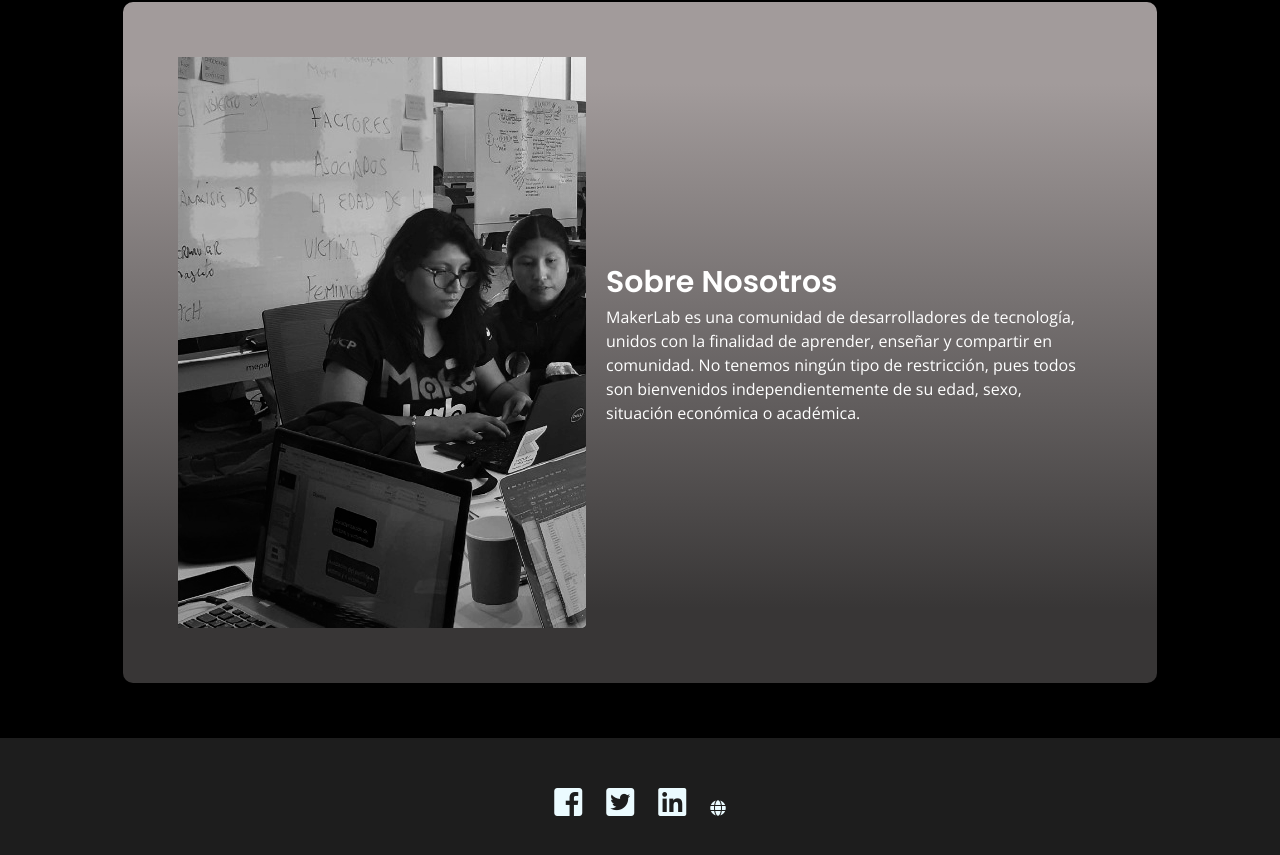
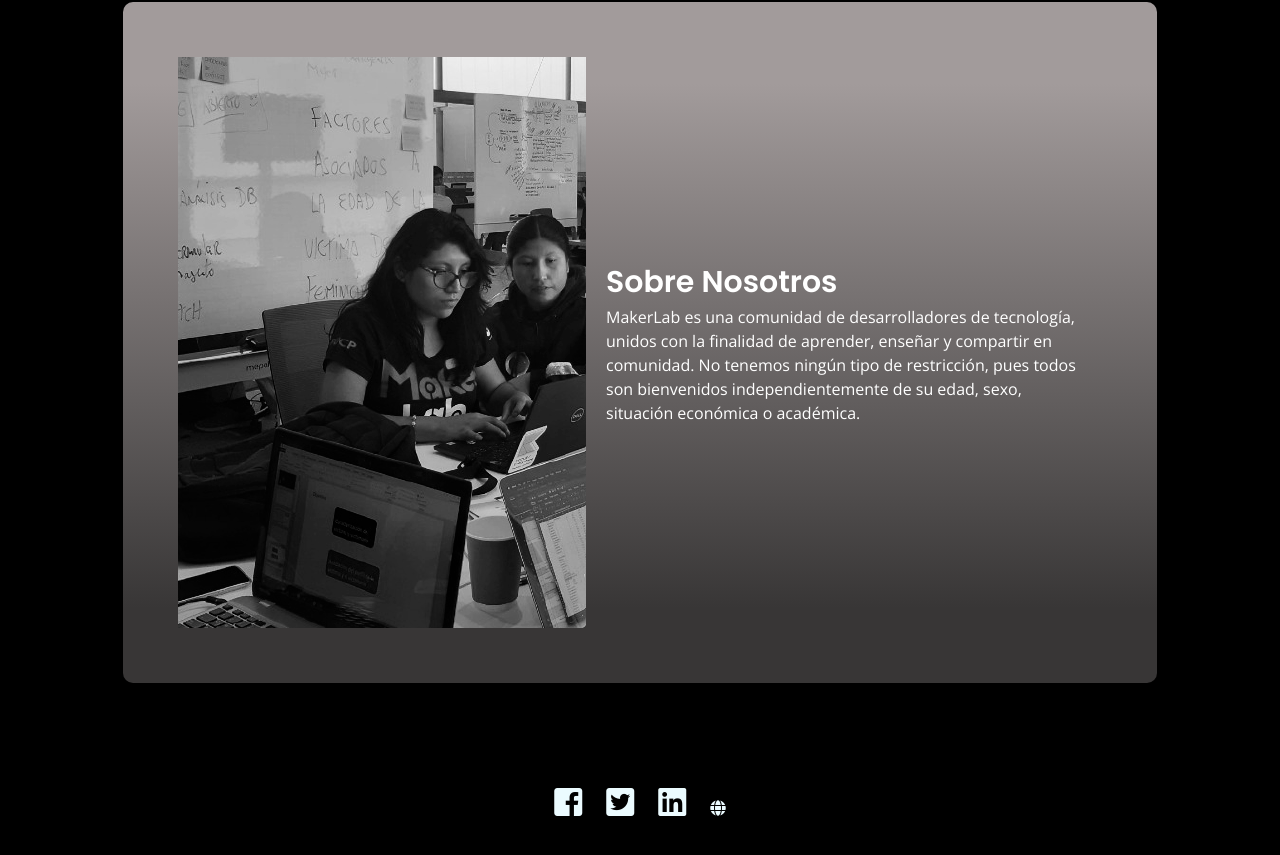
Before and after one commit to Usernamemary/landingMaker, a plain HTML site: page index.html in a window 1280 px wide. Shown: the part 782-1637 px from the top of the page. Drawn offline with nearby package versions, Linux system fonts and the light colour scheme.

Commit message:
Add files via upload

```diff
--- a/style.css
+++ b/style.css
@@ -116,7 +116,7 @@ i {
 
 /*Footer*/
 footer {
-  background-color: #1d1d1d;
+  background-color: #000;
   width: 100%;
   padding: 3%;
   display: flex;
```
